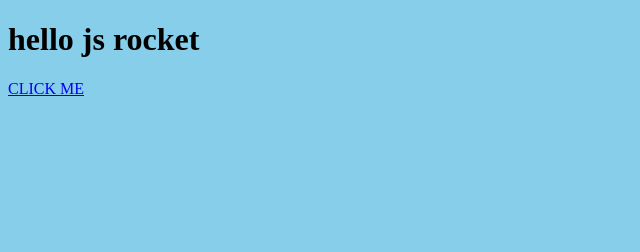
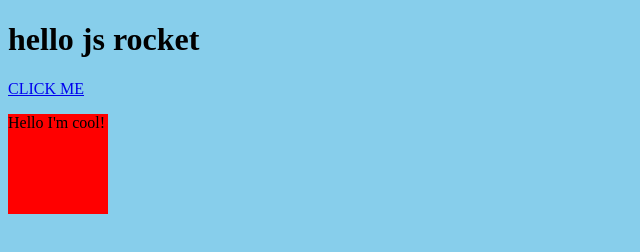
Before and after one commit to katerinakonstantinou/js-rocket, a plain HTML site: page index.html in a window 1280 px wide. Both pictures are taken after a click on the link "CLICK ME". Shown: the whole page, without its empty margins (0-640 px from the left). Drawn offline with Linux system fonts and the light colour scheme.

Commit message:
Did some more cool stuff

```diff
--- a/css/style.css
+++ b/css/style.css
@@ -1,3 +1,17 @@
 body {
 	background-color: skyblue;
 }
+
+.cool{
+	visibility: hidden;
+	width: 100px;
+	height: 100px;
+	background-color: green;
+	transition: background-color 2s;
+}
+
+.cool.red{
+	visibility: visible;
+	background-color: red;
+
+}
--- a/index.html
+++ b/index.html
@@ -9,6 +9,10 @@
 </head>
 <body>
 	<h1>hello js rocket</h1>
-	<a href="#" onclick="sayMyName('Katerina');">CLICK ME</a>
+	<a href="#" onclick="doCoolStuff();">CLICK ME</a>
+
+	<div class="cool" id="cool">
+		<p>Hello I'm cool!</p>
+	</div>
 </body>
 </html>
--- a/js/script.js
+++ b/js/script.js
@@ -1,3 +1,15 @@
+// This function does this.
+var doCoolStuff = function(){
+	var currentClassName = document.getElementById('cool').className;
+	//changing class name
+	if (currentClassName == 'cool') {
+		document.getElementById('cool').className = 'cool red';
+
+	} else {
+		document.getElementById('cool').className = 'cool';
+	}
+}
+
 var sayMyName = function (name) {
 	alert('My name is:' + name);
 }
```
